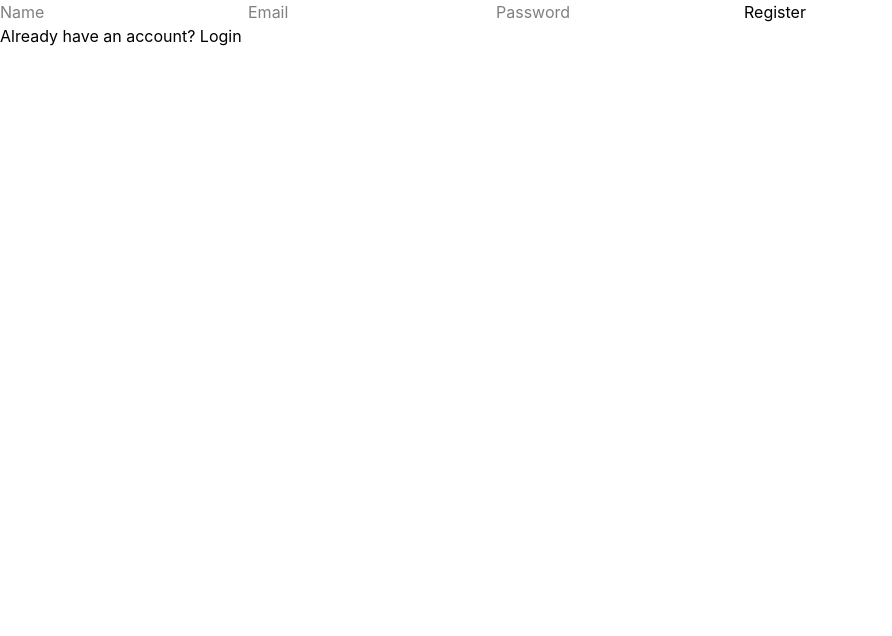
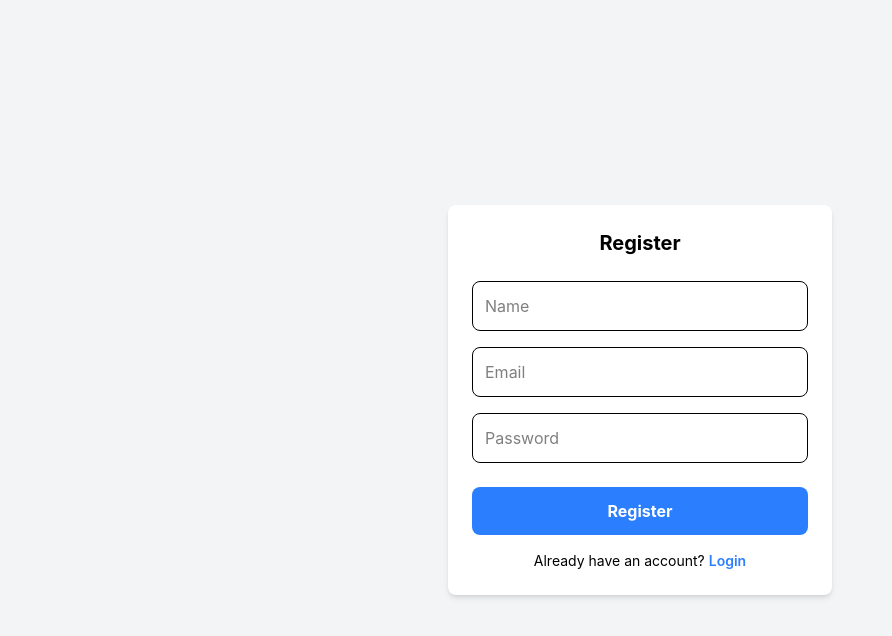
Before and after one commit to heyYuvi/TaskManager, a React app in the folder frontend/: page /register in a window 1280 px wide. Shown: the top 636 px of the page, without its empty margins (0-892 px from the left). Built offline with nearby package versions, Linux system fonts and the light colour scheme; the HTML template or start-up script is replaced by a standard one.

Commit message:
Added style to register

```diff
--- a/frontend/src/pages/Login.jsx
+++ b/frontend/src/pages/Login.jsx
@@ -1,9 +1,10 @@
 import React from 'react';
 import { useState } from 'react';
 import API from '../api/axios.js'
-import { Link } from 'react-router-dom';
+import { useNavigate, Link } from 'react-router-dom';
 
 const Login = () => {
+    const navigate = useNavigate();
 
     const [form, setForm] = useState({
         email: "",
@@ -38,11 +39,11 @@ const Login = () => {
     return (
         <div className='min-h-screen flex items-center justify-center bg-gray-100'>
 
-            <form onSubmit={handleSubmit} className='bg-white p-2 w-100 rounded-xl shadow-md'>
+            <form onSubmit={handleSubmit} className='bg-white p-6 w-96 rounded-xl shadow-md'>
                <h2 className='text-xl font-bold text-center mb-8'>Login</h2>
                 <input type='email' name='email' value={form.email} placeholder='Email' onChange={handleChange} required className='w-full border rounded-lg p-3 mb-4 focus:outline-none focus:ring-2 focus:ring-blue-500'></input>
-                <input type='password' name='password' value={form.password} placeholder='Password' onChange={handleChange} className='w-full border rounded-lg p-3 mb-6 focus:outline-none focus:ring-2 focus:ring-blue-500'></input>
-                <button type='submit' className='w-full text-white font-bold border p-3 rounded-lg bg-blue-500 hover:bg-blue-600 transition'>Login</button>
+                <input type='password' name='password' value={form.password} placeholder='Password' required onChange={handleChange} className='w-full border rounded-lg p-3 mb-6 focus:outline-none focus:ring-2 focus:ring-blue-500'></input>
+                <button type='submit' className='w-full text-white font-bold  p-3 rounded-lg bg-blue-500 hover:bg-blue-600 transition'>Login</button>
                 <p className='text-center mt-4 text-sm'>Don't have an account
                     <Link to='/register' className='text-blue-500 font-semibold hover:underline ml-1'>Register</Link>
                 </p>
--- a/frontend/src/pages/Register.jsx
+++ b/frontend/src/pages/Register.jsx
@@ -1,9 +1,9 @@
 import { useState } from 'react';
 import API from '../api/axios.js';
-import { useNavigate } from 'react-router-dom';
+import { useNavigate, Link } from 'react-router-dom';
 
 function Register() {
-    const navigate  = useNavigate();
+    const navigate = useNavigate();
 
     const [form, setForm] = useState({
         name: "",
@@ -32,13 +32,20 @@ function Register() {
     }
 
     return (
-        <form onSubmit={handleSubmit}>
-            <input type='text' name='name' value={form.name} placeholder='Name' onChange={handleChange}></input>
-            <input type='email' name='email' value={form.email} placeholder='Email' onChange={handleChange}></input>
-            <input type='password' name='password' value={form.password} placeholder='Password' onChange={handleChange}></input>
-            <button type='submit'>Register</button>
-            <p onClick={() =>{navigate('/login')}}>Already have an account? Login</p>
+        <div className='min-h-screen flex items-center justify-center bg-gray-100'>
+            <form onSubmit={handleSubmit} className='w-96 bg-white rounded-lg shadow-md p-6'>
+                <h2 className='font-bold text-xl text-center mb-6'>Register</h2>
+            <input type='text' name='name' value={form.name} placeholder='Name' onChange={handleChange} className='w-full border rounded-lg p-3 mb-4 focus:outline-none focus:ring-2 focus:ring-blue-500'></input>
+            <input type='email' name='email' value={form.email} placeholder='Email' onChange={handleChange} className='w-full border rounded-lg p-3 mb-4 focus:outline-none focus:ring-2 focus:ring-blue-500'></input>
+            <input type='password' name='password' value={form.password} placeholder='Password' onChange={handleChange} className='w-full border rounded-lg p-3 mb-6 focus:outline-none focus:ring-2 focus:ring-blue-500'></input>
+            <button type='submit'className='w-full p-3 rounded-lg text-white font-bold bg-blue-500 hover:bg-blue-600 transition cursor-pointer'>Register</button>
+            <p className='mt-4 text-center text-sm'>Already have an account?
+                <Link to='/login' className='text-blue-500 ml-1 font-semibold hover:underline'>
+                Login
+                </Link>
+            </p>
         </form>
+        </div>
     )
 }
 
```
